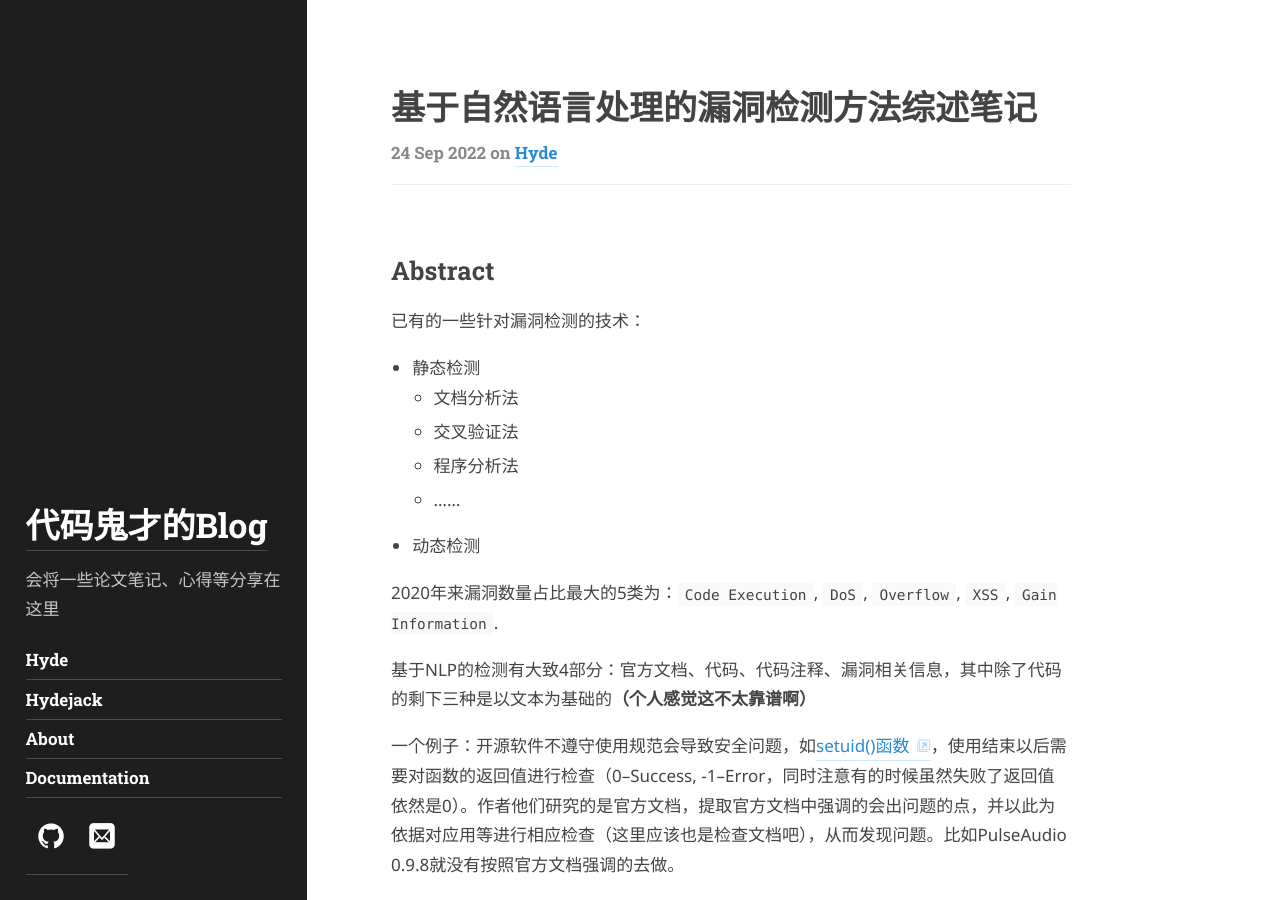
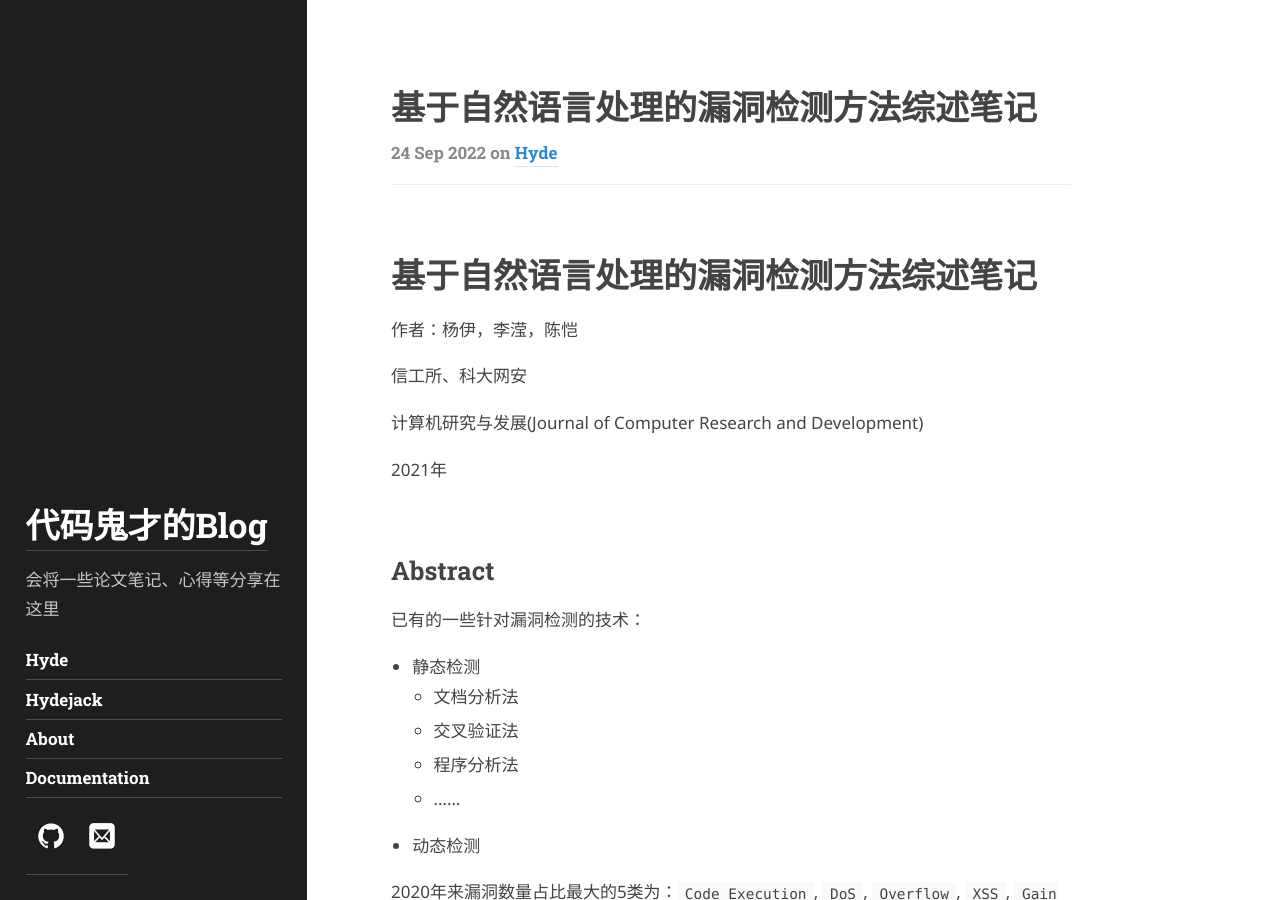
Before and after one commit to fwx2233/fwx2233.github.io, a Jekyll site: the page built from _posts/2022-09-24-基于自然语言处理的漏洞检测方法综述.md, in a window 1280 px wide and 900 px high. Built offline with Jekyll 4.4.1, drawn with Linux system fonts in a browser that asks for light colours; some web fonts are replaced.

Commit message:
修改文章标题的问题

```diff
--- a/_posts/2022-09-24-基于自然语言处理的漏洞检测方法综述.md
+++ b/_posts/2022-09-24-基于自然语言处理的漏洞检测方法综述.md
@@ -5,7 +5,14 @@ tags: [hyde]
 author: author1
 ---
 
+# 基于自然语言处理的漏洞检测方法综述笔记
+作者：杨伊，李滢，陈恺
 
+信工所、科大网安
+
+计算机研究与发展(Journal of Computer Research and Development)
+
+2021年
 
 ## Abstract
 
```
